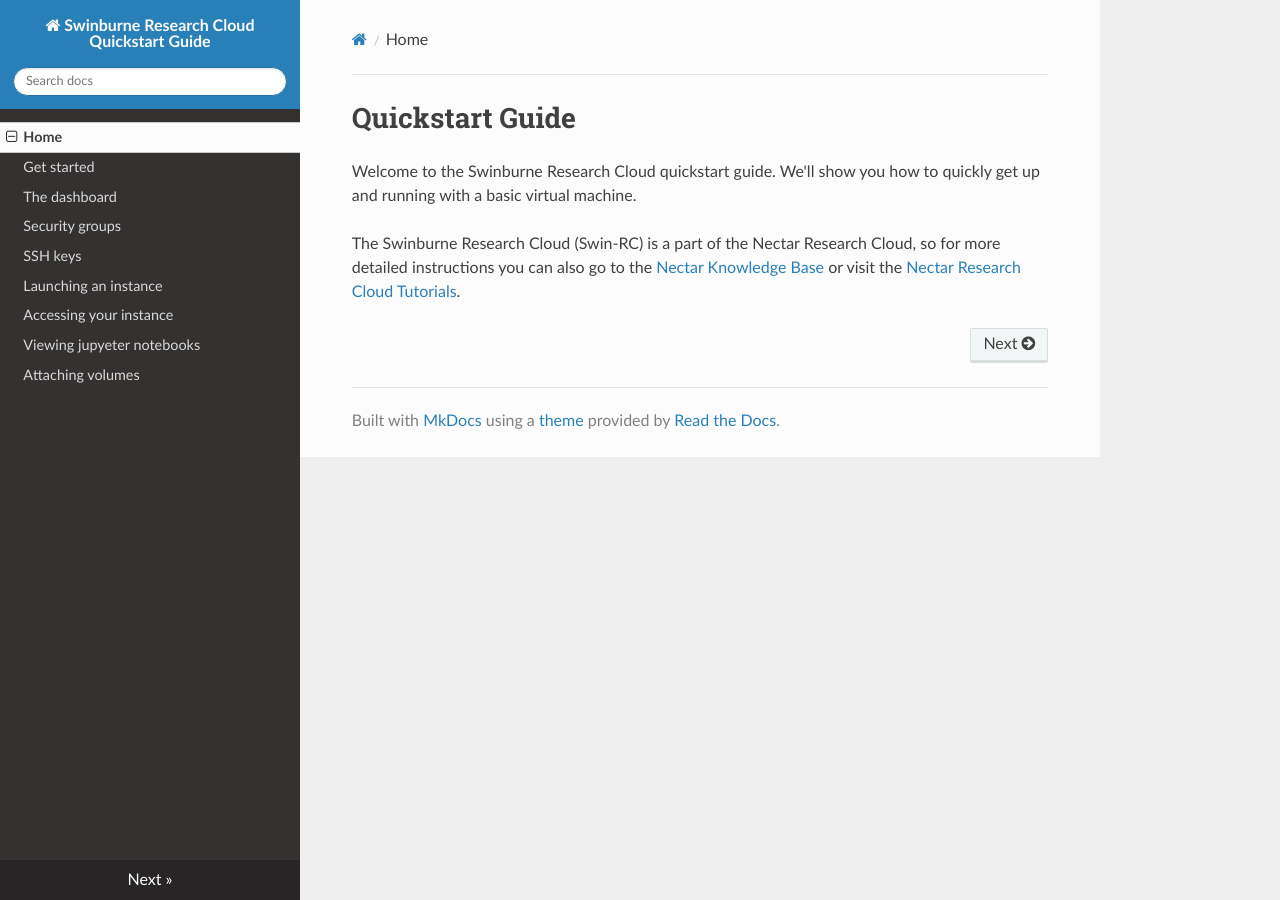
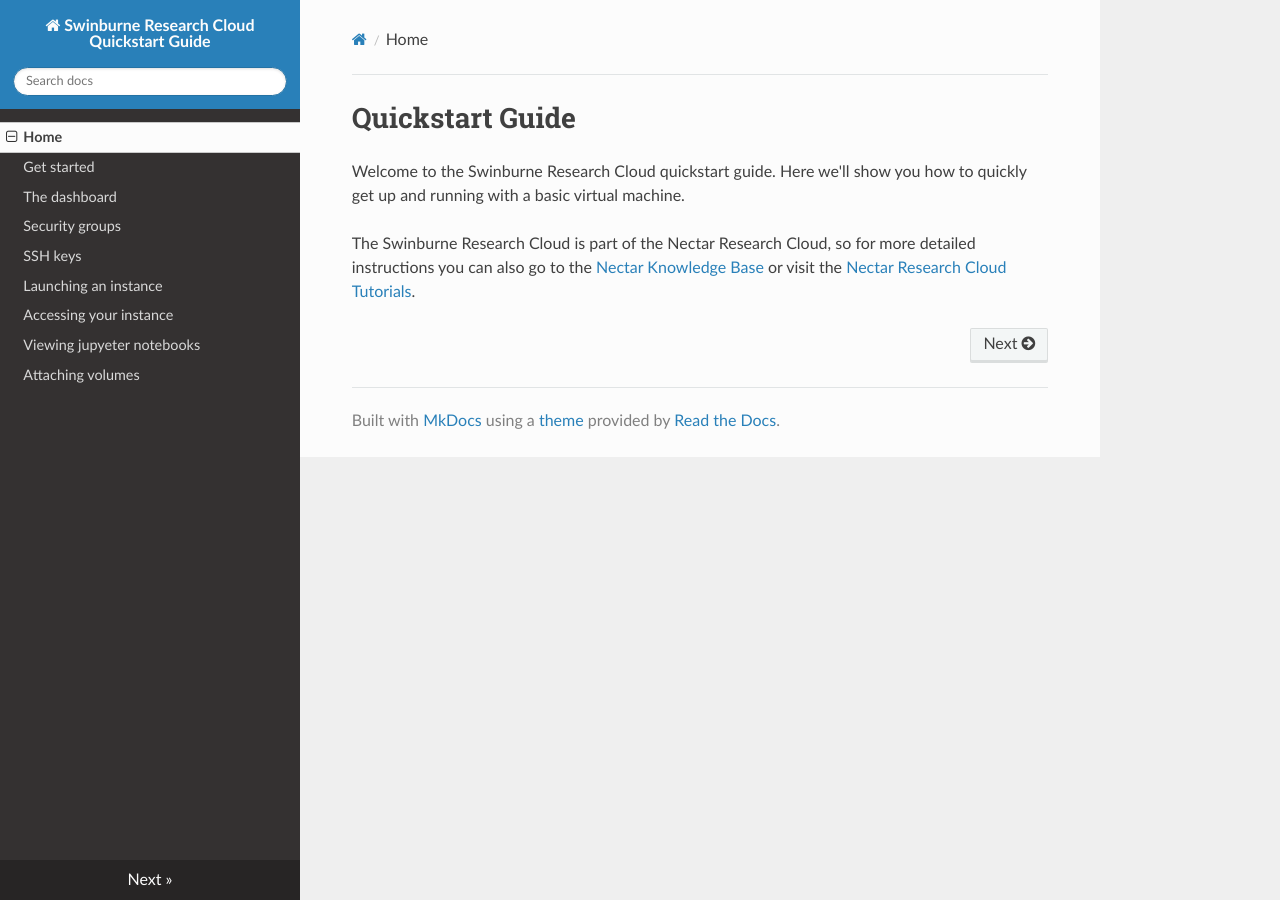
Before and after one commit to ADACS-Australia/swinburne-rc-docs, an MkDocs documentation site: the page built from docs/index.md, in a window 1280 px wide. Built offline with MkDocs 1.6.1, drawn with Linux system fonts in a browser that asks for light colours; nearby versions of some CDN libraries.

Commit message:
small edit

```diff
--- a/docs/index.md
+++ b/docs/index.md
@@ -1,7 +1,7 @@
 # Quickstart Guide
 
-Welcome to the Swinburne Research Cloud quickstart guide. We'll show you how to quickly get up and running with a basic virtual machine.
+Welcome to the Swinburne Research Cloud quickstart guide. Here we'll show you how to quickly get up and running with a basic virtual machine.
 
-The Swinburne Research Cloud (Swin-RC) is a part of the Nectar Research Cloud, so for more detailed instructions you can also go to the [Nectar Knowledge Base](https://support.ehelp.edu.au/support/solutions){target="_blank"}
+The Swinburne Research Cloud is part of the Nectar Research Cloud, so for more detailed instructions you can also go to the [Nectar Knowledge Base](https://support.ehelp.edu.au/support/solutions){target="_blank"}
 or visit the
 [Nectar Research Cloud Tutorials](https://tutorials.rc.nectar.org.au/){target="_blank"}.
```
